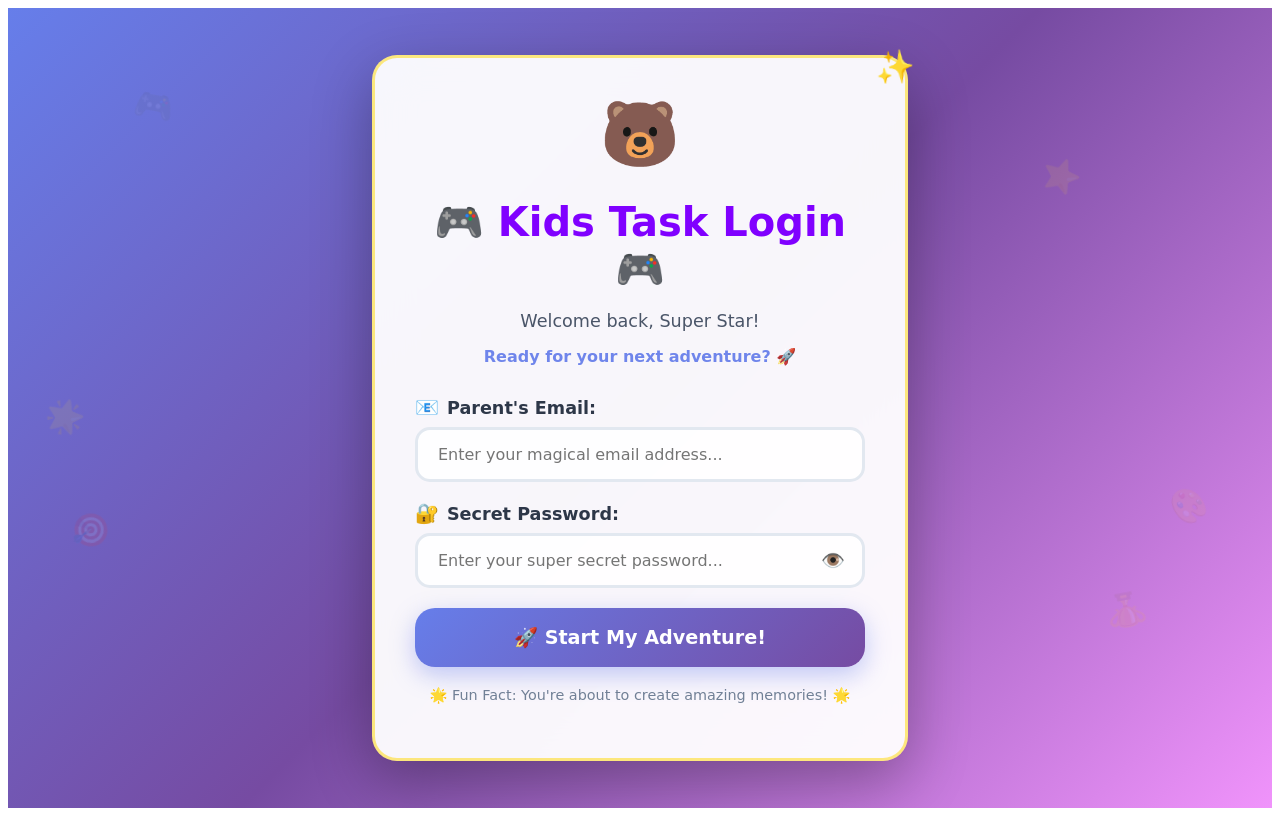
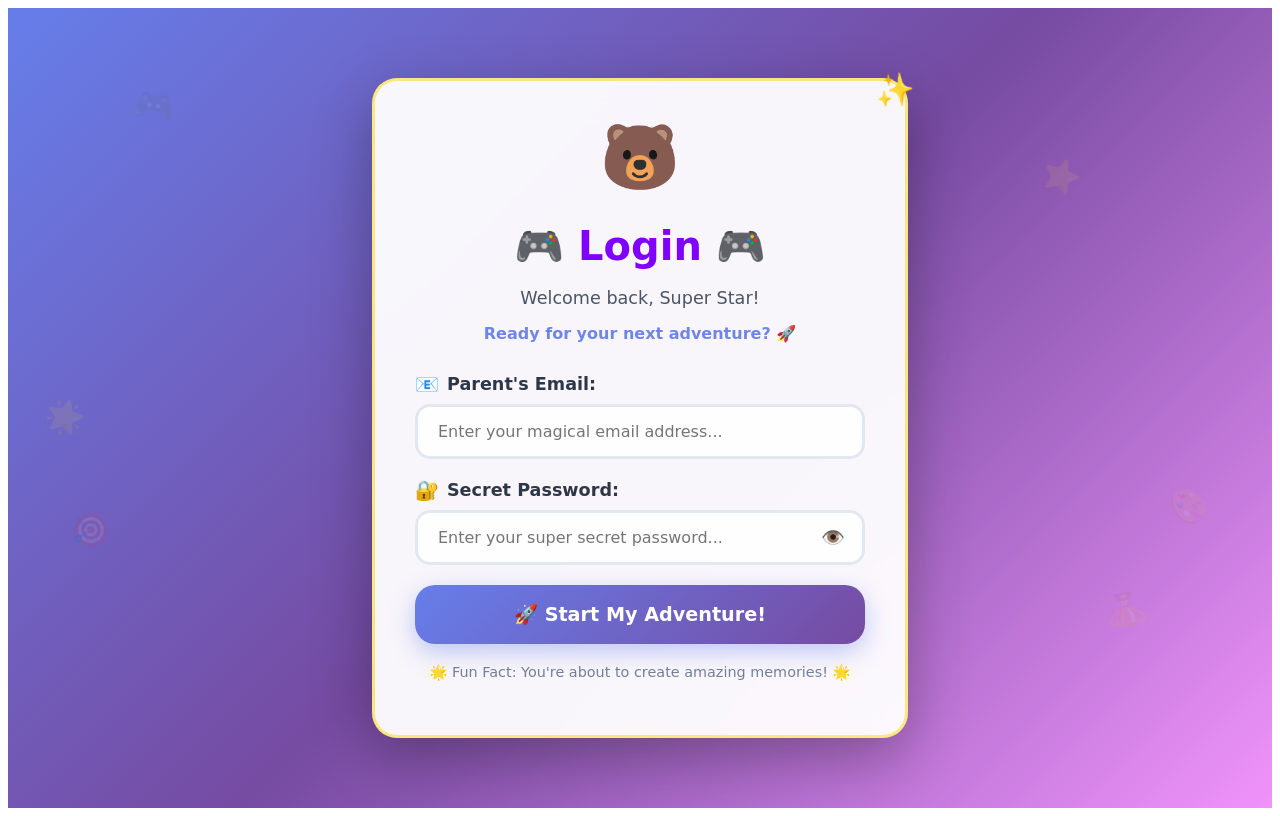
Before and after one commit to wpocoyo87/KidsDailyChores, a Next.js app in the folder frontend/: page /login in a window 1280 px wide. Built offline with nearby package versions, Linux system fonts and the light colour scheme.

Commit message:
update login page ui

```diff
--- a/frontend/pages/login.js
+++ b/frontend/pages/login.js
@@ -133,7 +133,7 @@ const LoginPage = () => {
 
   const styles = {
     body: {
-      fontFamily: "Comic Sans MS, cursive",
+      fontFamily: "Comic Sans MS",
       background: "linear-gradient(135deg, #667eea 0%, #764ba2 50%, #f093fb 100%)",
       minHeight: "100vh",
       display: "flex",
@@ -385,7 +385,7 @@ const LoginPage = () => {
         {/* Header */}
         <div style={styles.header}>
           <span style={styles.characterDisplay}>{characters[currentCharacter]}</span>
-          <h1 style={styles.title}>🎮 Kids Task Login 🎮</h1>
+          <h1 style={styles.title}>🎮 Login 🎮</h1>
           <p style={styles.subtitle}>Welcome back, Super Star!</p>
           <p style={styles.welcomeMessage}>{welcomeMessage || "Ready for your next adventure? 🚀"}</p>
         </div>
```
